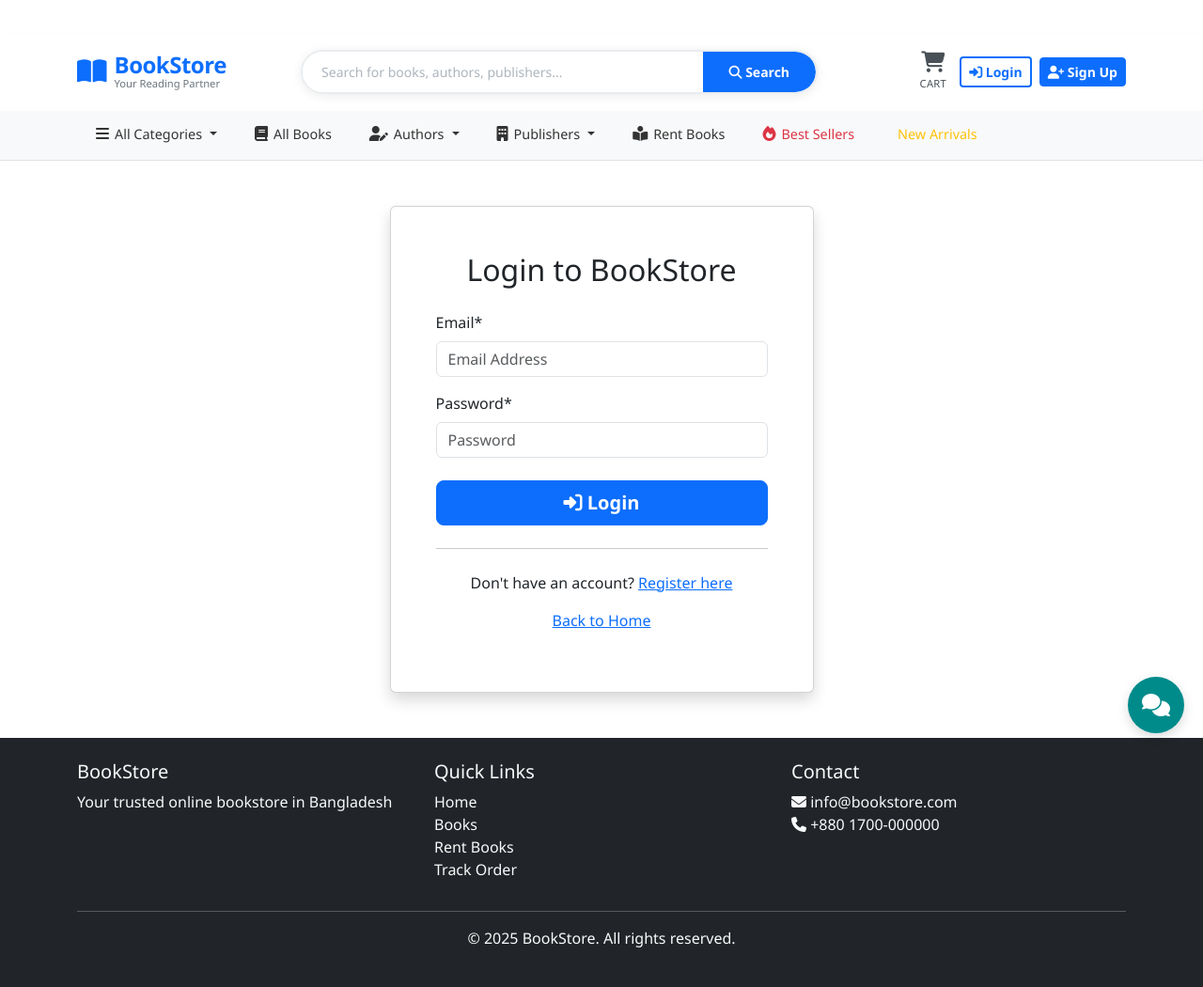
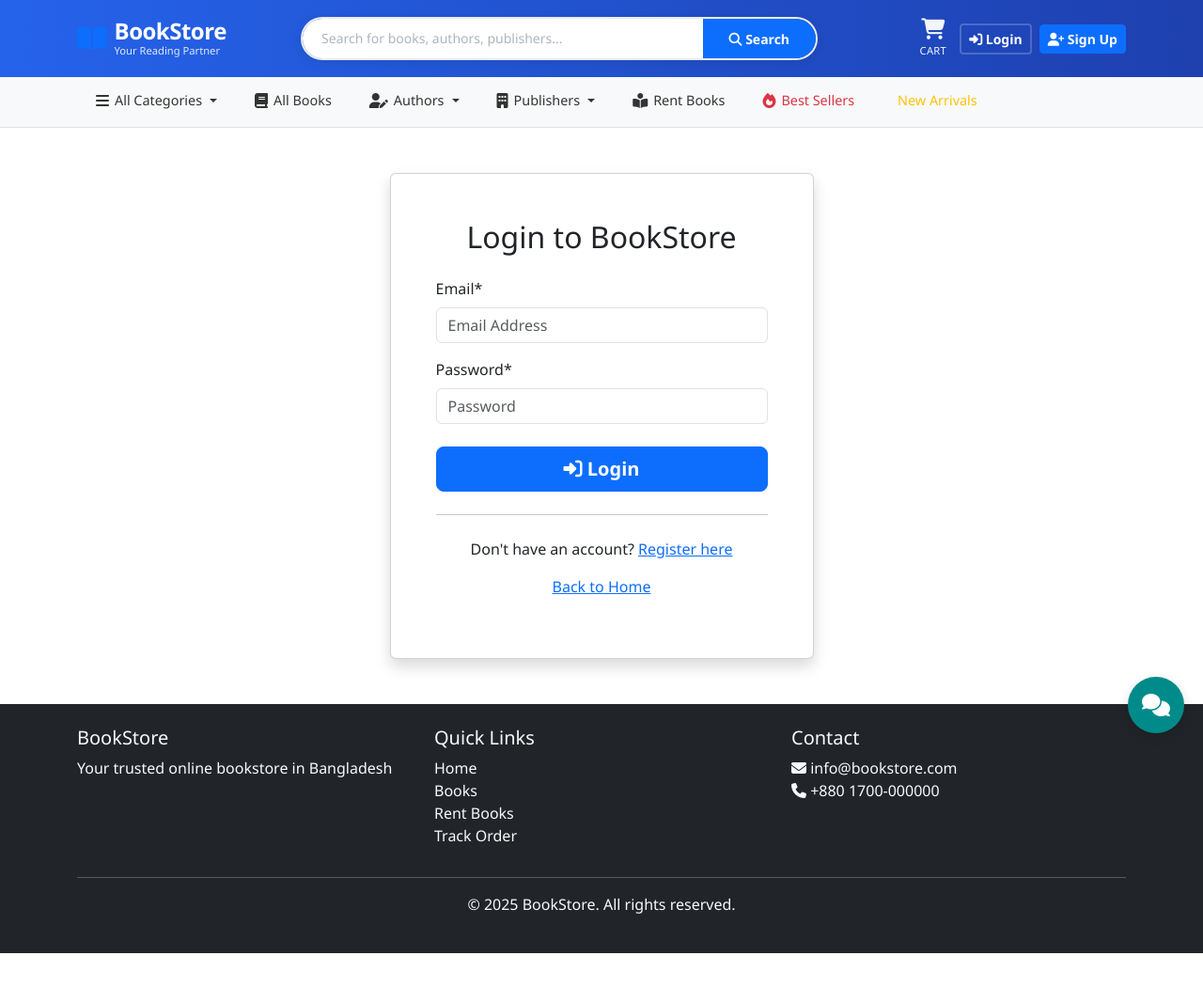
Before and after one commit to uzzalbhuiyan318/Online-Book-Store, a Django app: page /accounts/login/?next=/accounts/addresses/add/ in a window 1280 px wide. Shown: the whole page at 94% size. After the commit the page ends 1014 px from the top, so only its background shows below. Run offline with Django 4.2, Linux system fonts and the light colour scheme; data comes from the database, SQL or seed files in the repository; data that the repository does not hold is empty; parts of the project's set-up code (start-up, migrations or seed data) failed here and were passed over; some libraries are stand-ins or nearby versions.

Commit message:
feat: Update styles for premium blue theme and adjust top banner layout

```diff
--- a/static/css/style.css
+++ b/static/css/style.css
@@ -11,11 +11,16 @@
     --info-color: #0dcaf0;
 }
 
-body {
+html {
+    background-color: var(--premium-blue-dark);
+}
+
+html, body {
     font-family: 'Segoe UI', Tahoma, Geneva, Verdana, sans-serif;
     min-height: 100vh;
     display: flex;
     flex-direction: column;
+    margin: 0; /* remove default browser margin to eliminate top white gap */
     padding-top: 0;
 }
 
@@ -23,11 +28,15 @@ main {
     flex: 1;
 }
 
-/* ========== Top Banner ========== */
 .top-banner {
-    background: linear-gradient(135deg, var(--premium-blue) 0%, var(--premium-blue-dark) 100%);
+    background: linear-gradient(135deg, var(--premium-blue) 0%, var(--premium-blue-dark) 100%) !important;
+    color: #ffffff !important;
     font-size: 0.8rem;
-    padding: 0.5rem 0;
+    padding: 0.75rem 0; /* match navbar vertical padding for symmetry */
+}
+
+.top-banner .container {
+    background: transparent !important;
 }
 
 .top-banner small {
@@ -59,9 +68,35 @@ main {
 
 /* ========== Main Navbar ========== */
 .navbar {
-    padding: 0.75rem 0;
+    padding: 0.75rem 0; /* symmetric top/bottom padding */
     transition: all 0.3s ease;
-    background: #fff !important;
+    background: linear-gradient(90deg, var(--premium-blue) 0%, var(--premium-blue-dark) 100%) !important;
+    color: #ffffff;
+}
+
+/* Navbar link and brand color adjustments for premium-blue background */
+.navbar .nav-link,
+.navbar .nav-icon,
+.navbar .icon-label {
+    color: rgba(255,255,255,0.95);
+}
+
+.navbar .navbar-brand .brand-name {
+    color: #ffffff;
+}
+
+.navbar .navbar-brand .brand-tagline {
+    color: rgba(255,255,255,0.85);
+}
+
+.navbar .btn-outline-primary {
+    color: #ffffff;
+    border-color: rgba(255,255,255,0.2);
+}
+
+.navbar .btn-outline-primary:hover {
+    background: rgba(255,255,255,0.08);
+    color: #ffffff;
 }
 
 .navbar.sticky-top {
--- a/templates/base.html
+++ b/templates/base.html
@@ -20,7 +20,7 @@
 </head>
 <body>
     <!-- Top Banner -->
-    <div class="top-banner bg-gradient text-white py-2">
+    {% comment %} <div class="top-banner bg-gradient text-white py-2">
         <div class="container">
             <div class="row align-items-center">
                 <div class="col-md-6">
@@ -34,7 +34,7 @@
                 </div>
             </div>
         </div>
-    </div>
+    </div> {% endcomment %}
 
     {% block navbar %}
     <!-- Main Navbar -->
```
